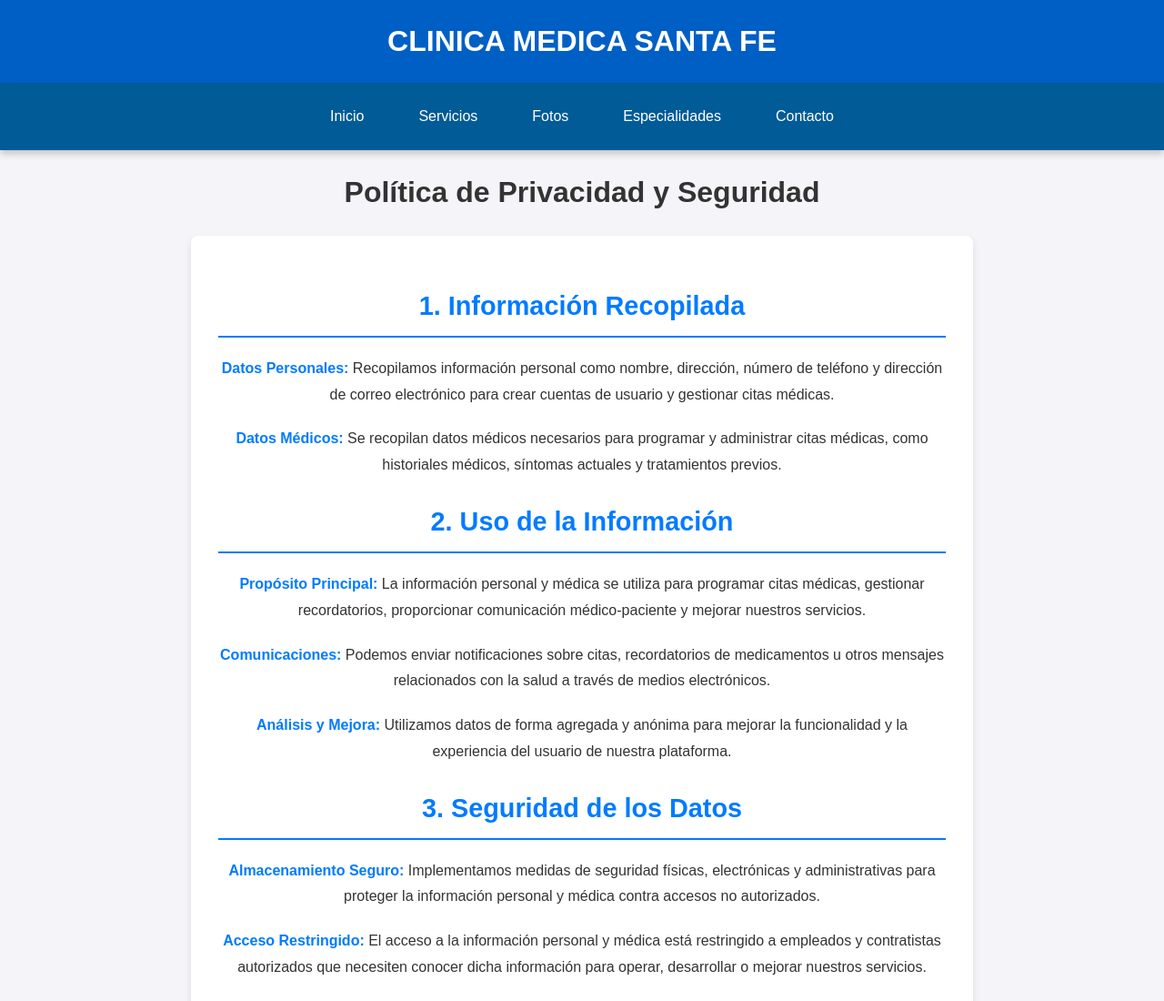
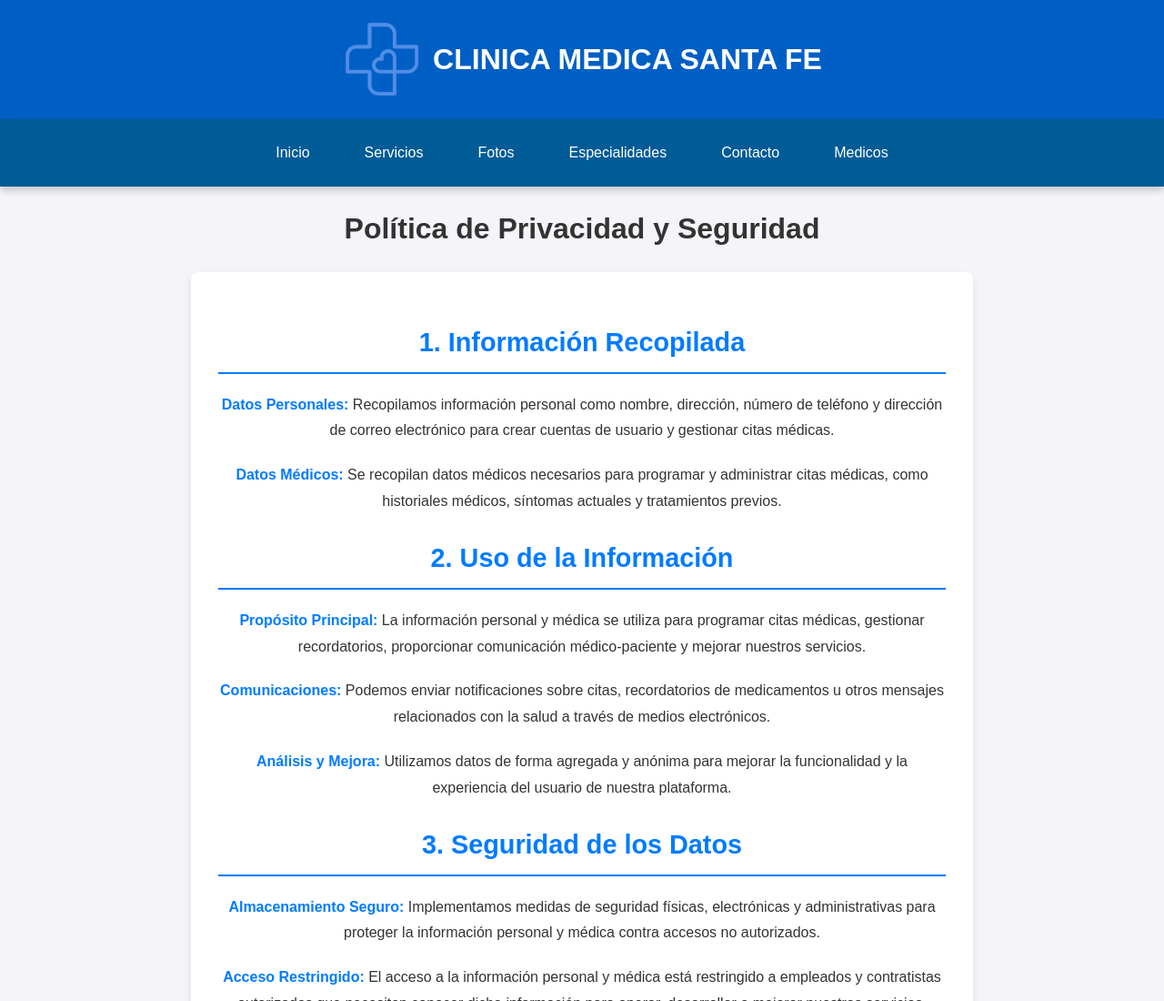
Before and after one commit to jhonatanf19/agenciamedica, a plain HTML site: page politica.html in a window 1280 px wide. Shown: the top 1100 px of the page at 91% size. Drawn offline with Linux system fonts and the light colour scheme.

Commit message:
Update politica.html

```diff
--- a/politica.html
+++ b/politica.html
@@ -4,6 +4,7 @@
     <meta charset="UTF-8">
     <meta name="viewport" content="width=device-width, initial-scale=1.0">
     <title>Política de Privacidad y Seguridad - Agenda Médica Web</title>
+    <link rel="stylesheet" href="/css/menu.css">
     <style>
         body {
             font-family: 'Arial', sans-serif;
@@ -72,14 +73,16 @@
 </head>
 <body>
     <header>
-        <h1>CLINICA MEDICA SANTA FE</h1>
+        <h1><img src="/img/logo2.png" alt="" style="width: 90px; ">CLINICA MEDICA SANTA FE</h1>
+
     </header>
     <nav>
-        <a href="/index.html">Inicio</a>
+        <a href="#">Inicio</a>
         <a href="#">Servicios</a>
         <a href="/fotos.html">Fotos</a>
         <a href="#">Especialidades</a>
         <a href="/contacto.html">Contacto</a>
+        <a href="/medicos.html">Medicos</a>
     </nav>
     <header1 style="text-align: center;">
         <h1>Política de Privacidad y Seguridad</h1>
```
